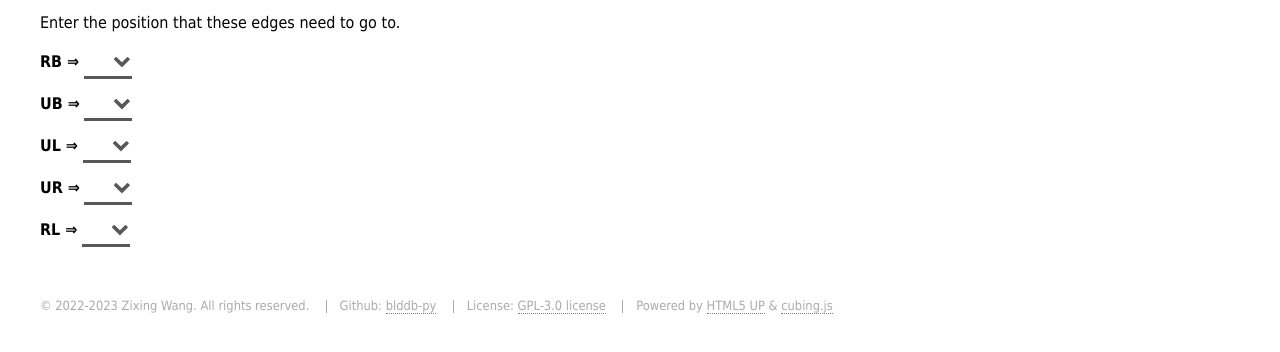
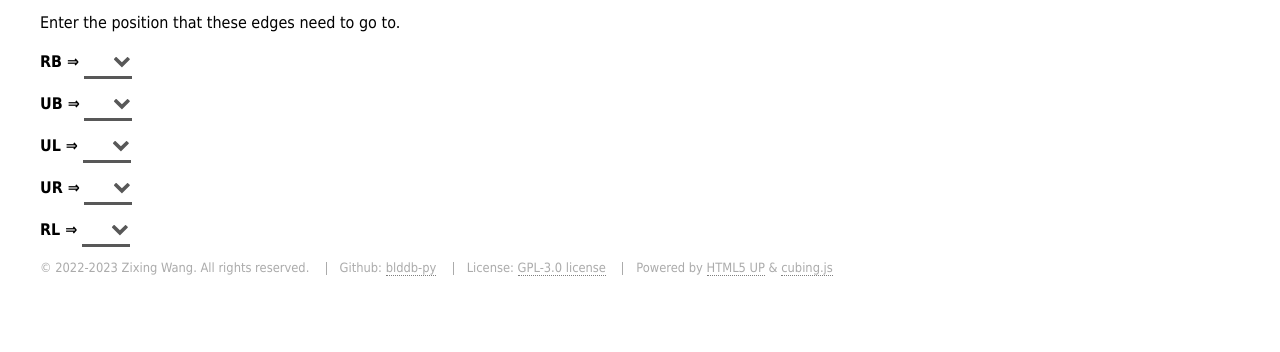
Before and after one commit to nbwzx/blddb-py, a plain HTML site: page index.html in a window 1280 px wide. Shown: the part 166-518 px from the top of the page. Drawn offline with Linux system fonts and the light colour scheme.

Commit message:
Adjust footer margin

```diff
--- a/index.html
+++ b/index.html
@@ -22,6 +22,10 @@
 
   p {
     margin: 0 0 10px 0;
+  }
+
+  #footer > .inner .copyright {
+    margin-top: 0em;
   }
 </style>
 <!-- Google tag (gtag.js) -->
```
